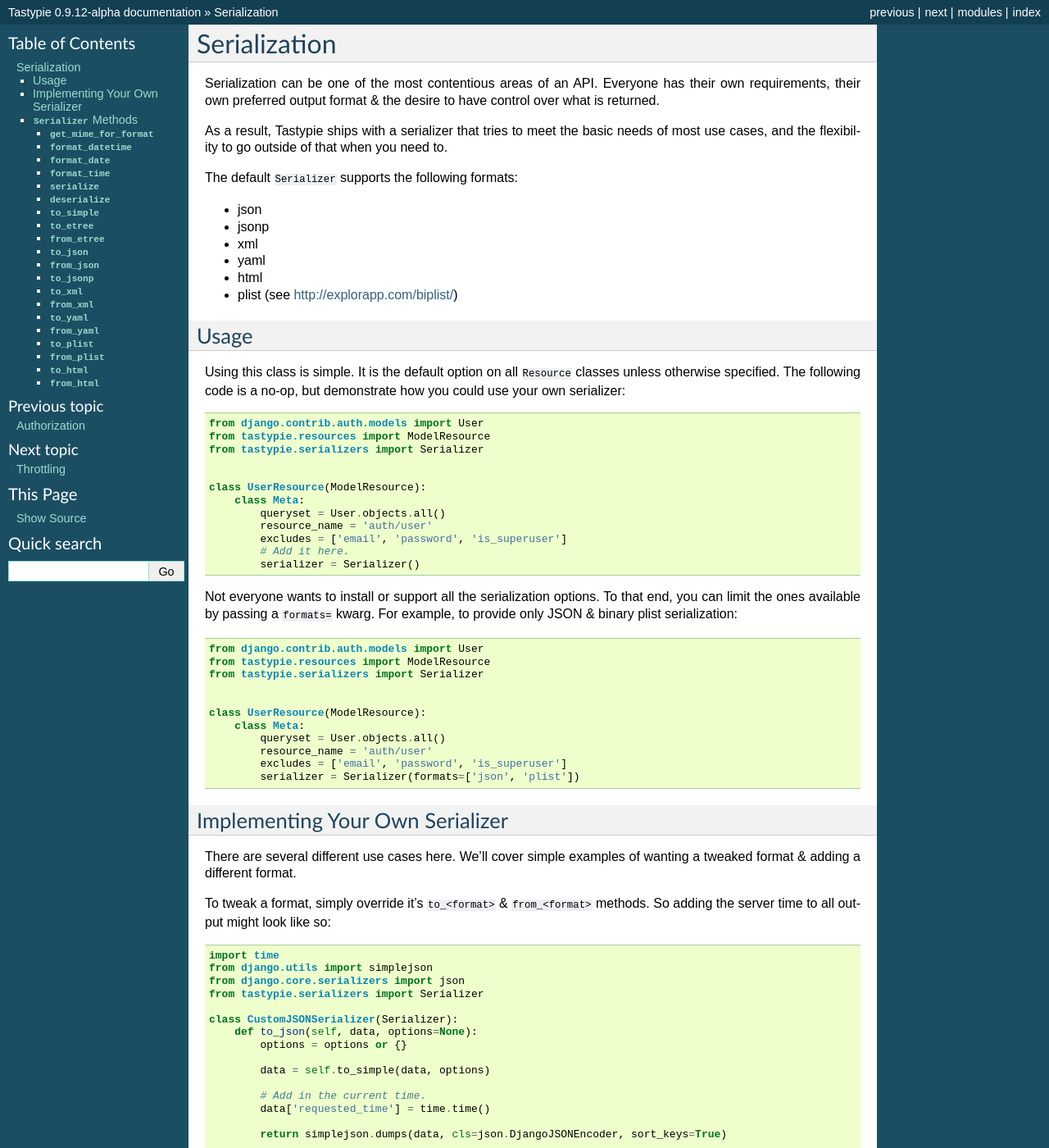
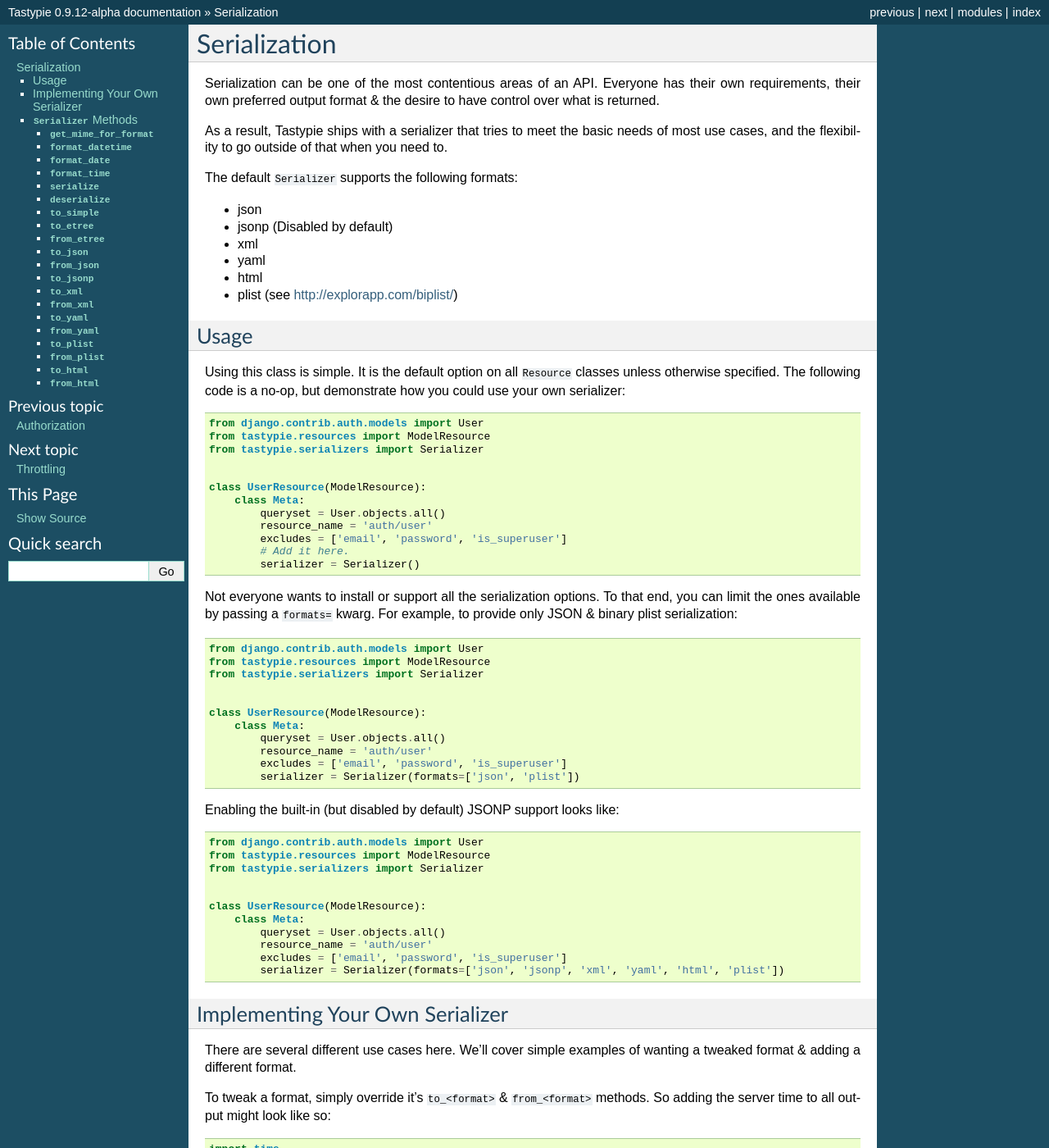
Before and after one commit to django-tastypie/django-tastypie, a Sphinx documentation site: the page built from docs/serialization.rst, in a window 1280 px wide and 1400 px high. Shown: the whole window at 82% size. Built offline with Sphinx 7.4.7, drawn with Linux system fonts in a browser that asks for light colours; pages that are not in the unit, such as notebooks, are missing from menus.

Commit message:
BACKWARD-INCOMPATIBLE: JSONP is now disabled by default for greater security. Thanks to bregenspan for the report!

```diff
--- a/docs/serialization.rst
+++ b/docs/serialization.rst
@@ -15,7 +15,7 @@
 The default ``Serializer`` supports the following formats:
 
 * json
-* jsonp
+* jsonp (Disabled by default)
 * xml
 * yaml
 * html
@@ -56,6 +56,20 @@
             resource_name = 'auth/user'
             excludes = ['email', 'password', 'is_superuser']
             serializer = Serializer(formats=['json', 'plist'])
+
+Enabling the built-in (but disabled by default) JSONP support looks like::
+
+    from django.contrib.auth.models import User
+    from tastypie.resources import ModelResource
+    from tastypie.serializers import Serializer
+
+
+    class UserResource(ModelResource):
+        class Meta:
+            queryset = User.objects.all()
+            resource_name = 'auth/user'
+            excludes = ['email', 'password', 'is_superuser']
+            serializer = Serializer(formats=['json', 'jsonp', 'xml', 'yaml', 'html', 'plist'])
 
 
 Implementing Your Own Serializer
```
Also changed, not shown: 4 other files.
